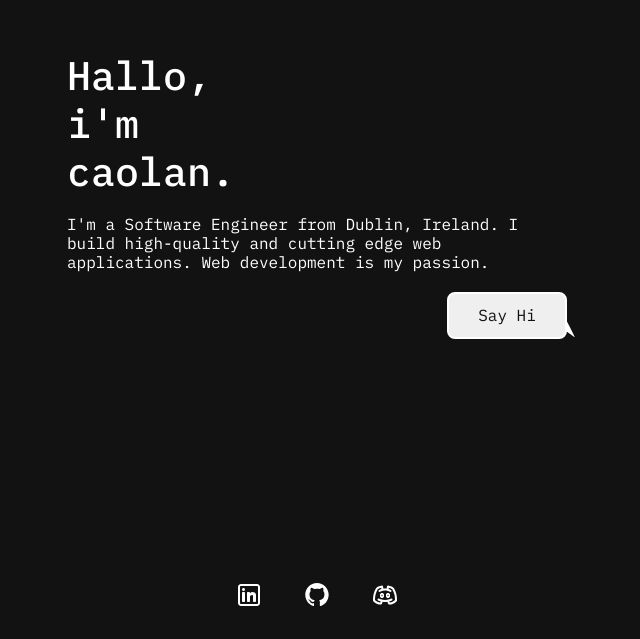
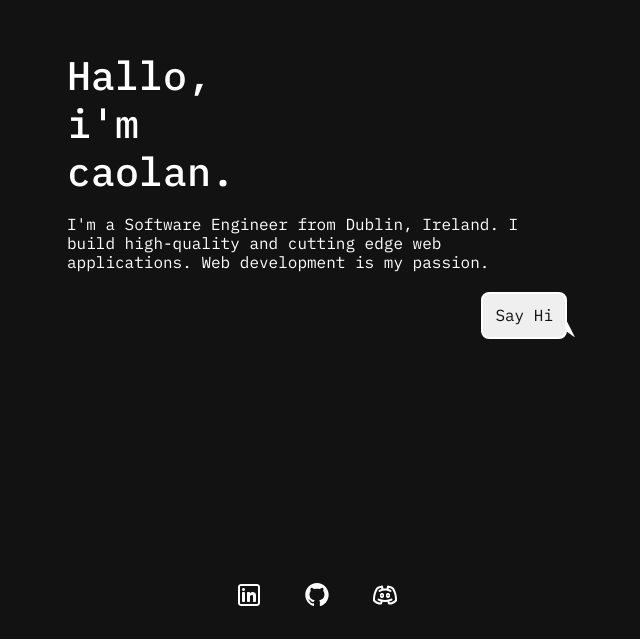
Before and after one commit to caolan93/portfolio, a Next.js app: page / in a window 1280 px wide. Shown: the part 161-800 px from the top of the page, without its empty margins (323-963 px from the left). Built offline with nearby package versions, Linux system fonts and the light colour scheme.

Commit message:
fix: animation glitch

```diff
--- a/app/sections/Hero/styles.css
+++ b/app/sections/Hero/styles.css
@@ -47,7 +47,7 @@
 	}
 
 	.dialog-button {
-		width: 120px;
+		width: fit-content;
 		outline: none;
 		color: var(--secondary, #121212);
 		border: 2px solid var(--primary, #fff);
--- a/app/sections/Tech/index.tsx
+++ b/app/sections/Tech/index.tsx
@@ -5,10 +5,6 @@ import TechDescription from './TechDescription';
 const TechSection = () => {
 	return (
 		<section className='technologies-container-grid'>
-			{/* <h2>
-				Some of the technologies I have worked with on a day-to-day basis are
-				listed to the left.
-			</h2> */}
 			<CardList />
 			<TechDescription />
 		</section>
--- a/app/sections/Tech/styles.css
+++ b/app/sections/Tech/styles.css
@@ -105,6 +105,7 @@
 			justify-content: center;
 			align-items: center;
 			.typewriter-button {
+				width: fit-content;
 				background-color: transparent;
 				color: var(--primary, #fff);
 				outline: none;
@@ -112,7 +113,6 @@
 				padding: var(--m-spacer, 12px);
 				border-radius: var(--s-radius, 6px);
 				cursor: pointer;
-				animation: pulse 1000ms infinite linear;
 				transition: all 300ms ease;
 				&:hover {
 					background-color: var(--primary, #fff);
@@ -155,15 +155,3 @@
 		background-color: var(--primary, #fff);
 	}
 }
-
-@keyframes pulse {
-	0% {
-		transform: scale(1);
-	}
-	50% {
-		transform: scale(1.02);
-	}
-	100% {
-		transform: scale(1);
-	}
-}
```
